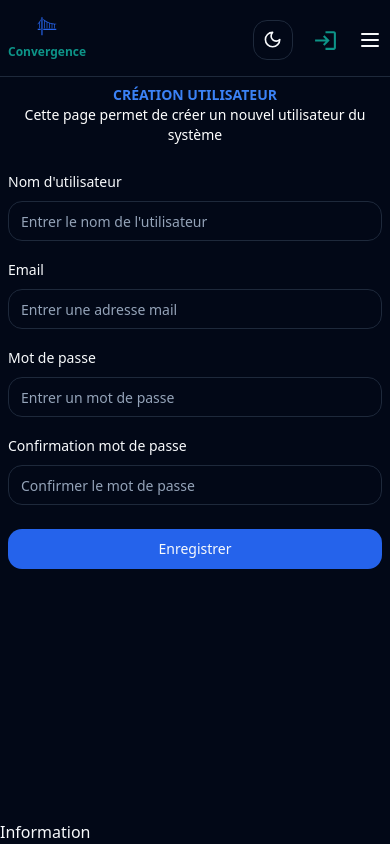
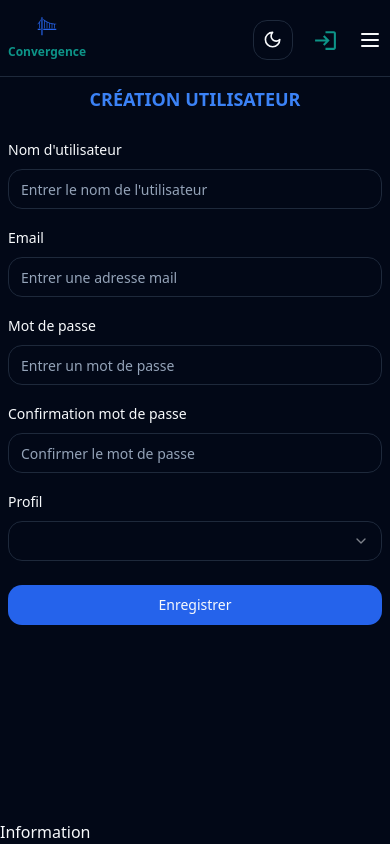
Before and after one commit to berrymatondo/convergence, a Next.js app: page /auth/register in a window 390 px wide. Built offline with nearby package versions, Linux system fonts and the light colour scheme.

Commit message:
Register

```diff
--- a/components/auth/registerForm.tsx
+++ b/components/auth/registerForm.tsx
@@ -29,7 +29,7 @@ import {
 import { useRouter } from "next/navigation";
 import { log } from "console";
 import { registerUser, updateUser } from "@/lib/_userActions";
-import { Department } from "@prisma/client";
+import { Department, UserRoles } from "@prisma/client";
 
 type RegisterFormProps = {
   usr?: any;
@@ -52,7 +52,7 @@ const RegisterForm = ({ usr }: RegisterFormProps) => {
       password: usr ? "******" : "",
       confirmPassword: usr ? "******" : "",
       /*       isClient: false,*/
-      role: usr ? usr.role : "",
+      role: usr ? usr.role : "VISITOR",
       departmentId: usr?.departmentId ? usr?.departmentId.toString() : "",
     },
   });
@@ -241,6 +241,35 @@ const RegisterForm = ({ usr }: RegisterFormProps) => {
               }}
             />
 
+            <FormField
+              control={form.control}
+              name="role"
+              render={({ field }) => {
+                return (
+                  <FormItem>
+                    <FormLabel>Profil</FormLabel>
+                    <Select
+                      onValueChange={field.onChange}
+                      defaultValue={field.value}
+                    >
+                      <SelectTrigger id="framework">
+                        <SelectValue placeholder="Sélectionner un profil" />
+                      </SelectTrigger>
+                      <SelectContent position="popper">
+                        {Object.values(UserRoles)?.map((ur: any) => (
+                          <SelectItem key={ur} value={ur}>
+                            {ur}
+                          </SelectItem>
+                        ))}
+                      </SelectContent>
+                    </Select>
+
+                    <FormMessage />
+                  </FormItem>
+                );
+              }}
+            />
+
             {/*             <FormField
               control={form.control}
               name="isClient"
--- a/components/title.tsx
+++ b/components/title.tsx
@@ -13,17 +13,18 @@ const Title = ({ title, description, position, descPosition }: TitleProps) => {
   if (!position) {
     pos =
       "text-white px-4 rounded-bl-3xl rounded-tr-3xl flex flex-col my-2 items-start ";
-    desc = "text-sm md:text-md text-blue-800 dark:text-white";
+    desc = "max-md:hidden  text-sm md:text-md text-blue-800 dark:text-white";
   } else {
     pos =
       "text-white px-4 rounded-bl-3xl rounded-tr-3xl flex flex-col my-2 " +
       position;
-    desc = "text-sm md:text-md text-blue-800 dark:text-white  text-center";
+    desc =
+      "max-md:hidden text-sm md:text-md text-blue-800 dark:text-white  text-center";
   }
 
   return (
     <div className={pos}>
-      <h1 className="uppercase font-bold text-3xl max-md:text-sm text-blue-500 md:my-4">
+      <h1 className="uppercase font-bold text-3xl max-md:text-lg text-blue-500 md:my-4">
         {title}
       </h1>
       <p className={desc}>{description}</p>
```
